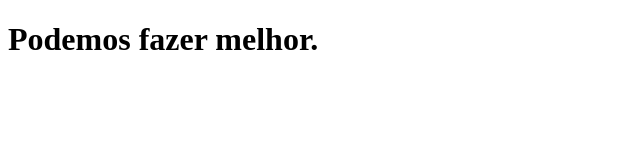
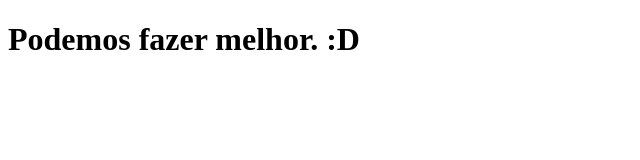
Before and after one commit to iuryasdc-prog/clone-tabnews, a Next.js app: page / in a window 1280 px wide. Shown: the top 160 px of the page, without its empty margins (0-640 px from the left). Built offline with nearby package versions, Linux system fonts and the light colour scheme.

Commit message:
MoDiFiCaNdO a FrAsE

```diff
--- a/pages/index.js
+++ b/pages/index.js
@@ -1,5 +1,5 @@
 function Home(){
-    return <h1>Podemos fazer melhor.</h1>
+    return <h1>Podemos fazer melhor. :D</h1>
 }
 
 export default Home;
```
